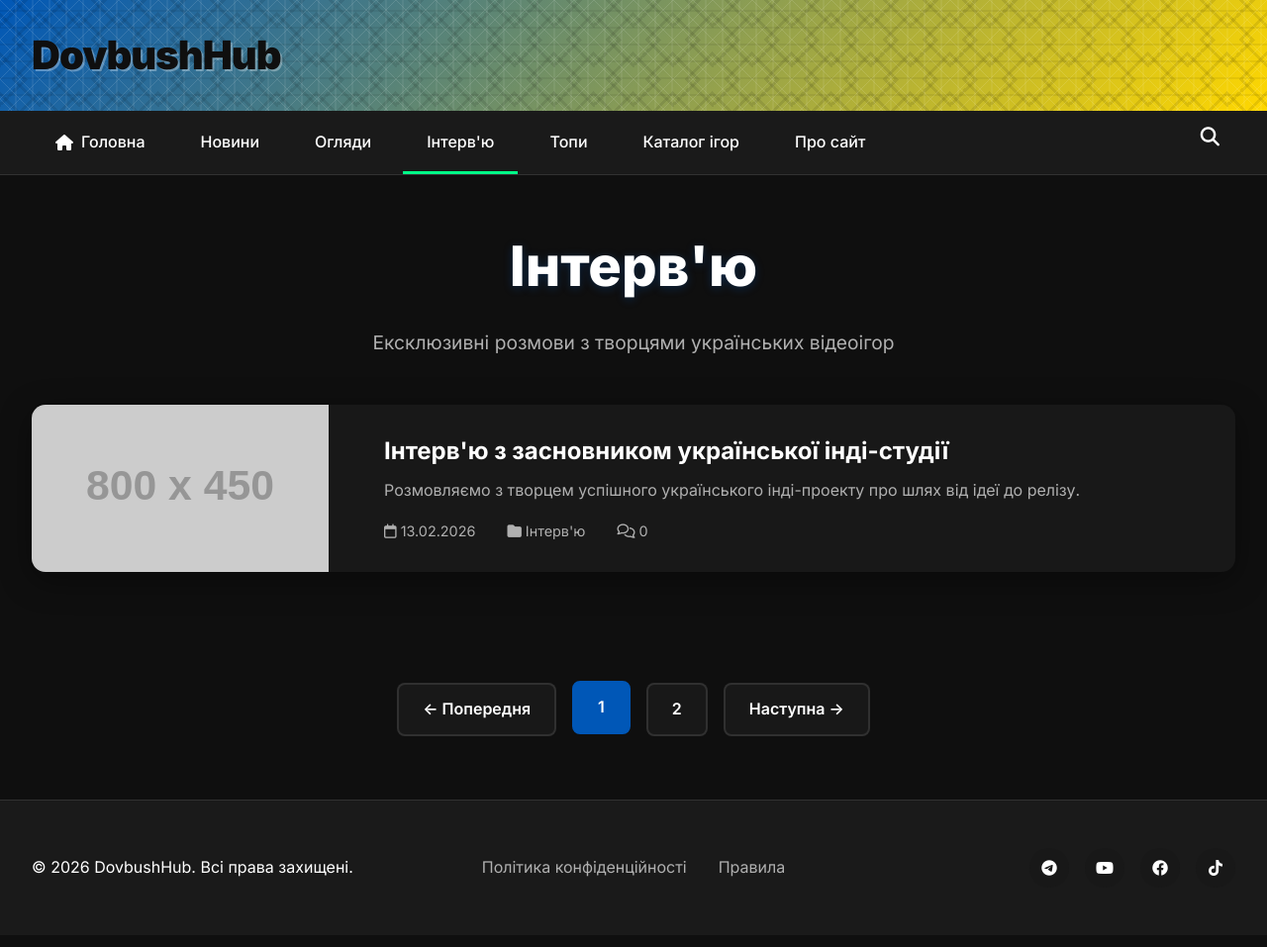
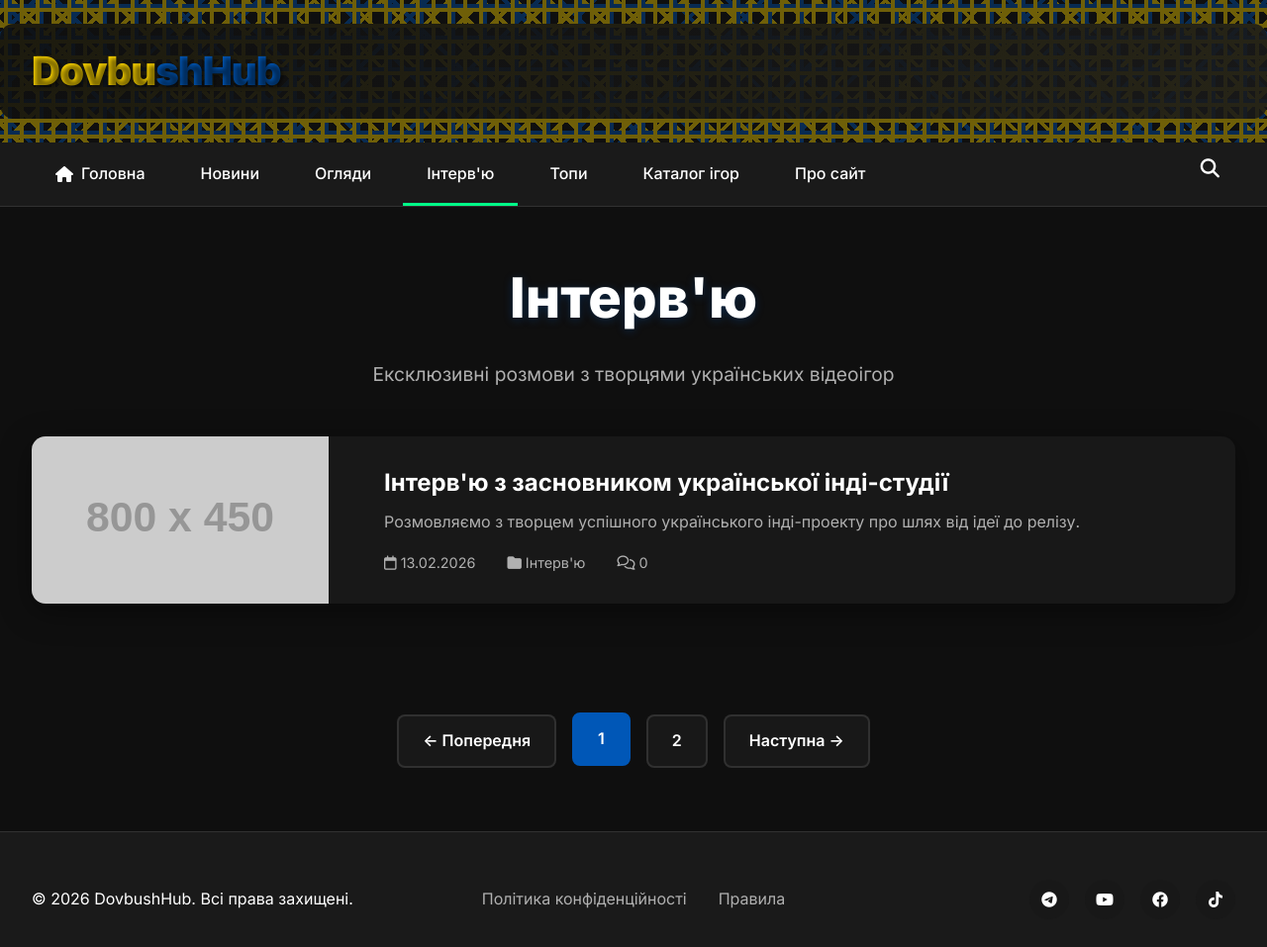
Before and after one commit to dovbush-media/dovbush-media.github.io, a Jekyll site: the page built from interviews.html, in a window 1280 px wide and 977 px high. Shown: the top 957 px of the window at 99% size. Built offline with Jekyll 4.4.1, drawn with Linux system fonts in a browser that asks for light colours.

Commit message:
Update style.css

```diff
--- a/assets/css/style.css
+++ b/assets/css/style.css
@@ -49,7 +49,7 @@ body {
 
 .vyshyvanka-header {
   width: 100%;
-  background: linear-gradient(135deg, var(--accent-blue) 0%, var(--accent-yellow) 100%);
+  background: transparent;
   padding: 1.5rem 0;
   position: relative;
   overflow: hidden;
@@ -63,18 +63,19 @@ body {
   right: 0;
   bottom: 0;
   background-image:
-    /* Хрестики */
-    linear-gradient(45deg, transparent 48%, rgba(255,255,255,0.2) 48%, rgba(255,255,255,0.2) 52%, transparent 52%),
-    linear-gradient(-45deg, transparent 48%, rgba(255,255,255,0.2) 48%, rgba(255,255,255,0.2) 52%, transparent 52%),
-    /* Ромби */
-    linear-gradient(45deg, transparent 30%, rgba(0,0,0,0.15) 30%, rgba(0,0,0,0.15) 35%, transparent 35%, transparent 65%, rgba(0,0,0,0.15) 65%, rgba(0,0,0,0.15) 70%, transparent 70%),
-    linear-gradient(-45deg, transparent 30%, rgba(0,0,0,0.15) 30%, rgba(0,0,0,0.15) 35%, transparent 35%, transparent 65%, rgba(0,0,0,0.15) 65%, rgba(0,0,0,0.15) 70%, transparent 70%),
-    /* Вертикальні лінії */
-    repeating-linear-gradient(90deg, transparent, transparent 15px, rgba(255,255,255,0.1) 15px, rgba(255,255,255,0.1) 17px),
-    /* Горизонтальні лінії */
-    repeating-linear-gradient(0deg, transparent, transparent 15px, rgba(0,0,0,0.1) 15px, rgba(0,0,0,0.1) 17px);
-  background-size: 20px 20px, 20px 20px, 40px 40px, 40px 40px, 100% 100%, 100% 100%;
-  opacity: 0.6;
+    /* Жовті пікселі - діагональний візерунок */
+    repeating-linear-gradient(0deg, transparent 0px, transparent 4px, var(--accent-yellow) 4px, var(--accent-yellow) 8px, transparent 8px, transparent 16px),
+    repeating-linear-gradient(90deg, transparent 0px, transparent 4px, var(--accent-yellow) 4px, var(--accent-yellow) 8px, transparent 8px, transparent 16px),
+    /* Сині пікселі - хрестики */
+    repeating-linear-gradient(0deg, transparent 0px, transparent 8px, var(--accent-blue) 8px, var(--accent-blue) 12px, transparent 12px, transparent 32px),
+    repeating-linear-gradient(90deg, transparent 0px, transparent 8px, var(--accent-blue) 8px, var(--accent-blue) 12px, transparent 12px, transparent 32px),
+    /* Жовті пікселі - ромби */
+    repeating-linear-gradient(45deg, transparent 0px, transparent 12px, var(--accent-yellow) 12px, var(--accent-yellow) 16px, transparent 16px, transparent 24px),
+    repeating-linear-gradient(-45deg, transparent 0px, transparent 12px, var(--accent-yellow) 12px, var(--accent-yellow) 16px, transparent 16px, transparent 24px),
+    /* Сині пікселі - зигзаги */
+    repeating-linear-gradient(45deg, transparent 0px, transparent 20px, var(--accent-blue) 20px, var(--accent-blue) 24px, transparent 24px, transparent 40px),
+    repeating-linear-gradient(-45deg, transparent 0px, transparent 20px, var(--accent-blue) 20px, var(--accent-blue) 24px, transparent 24px, transparent 40px);
+  opacity: 0.4;
 }
 
 .header-content {
@@ -86,19 +87,26 @@ body {
   gap: 1.5rem;
   position: relative;
   z-index: 1;
+  background: linear-gradient(135deg, rgba(15,15,15,0.85) 0%, rgba(26,26,26,0.85) 100%);
+  border-radius: var(--border-radius);
+  padding: 1rem 2rem;
 }
 
 .logo {
   font-size: 2.5rem;
   font-weight: 900;
-  color: var(--bg-primary);
-  text-shadow: 2px 2px 0 rgba(255,255,255,0.3);
+  text-shadow: 2px 2px 4px rgba(0,0,0,0.5);
   letter-spacing: -1px;
   transition: all 0.3s ease;
+  background: linear-gradient(90deg, var(--accent-yellow) 0%, var(--accent-yellow) 50%, var(--accent-blue) 50%, var(--accent-blue) 100%);
+  -webkit-background-clip: text;
+  -webkit-text-fill-color: transparent;
+  background-clip: text;
 }
 
 .logo:hover {
   transform: scale(1.05);
+  filter: brightness(1.2);
 }
 /* ========================================
    НАВІГАЦІЯ
```
